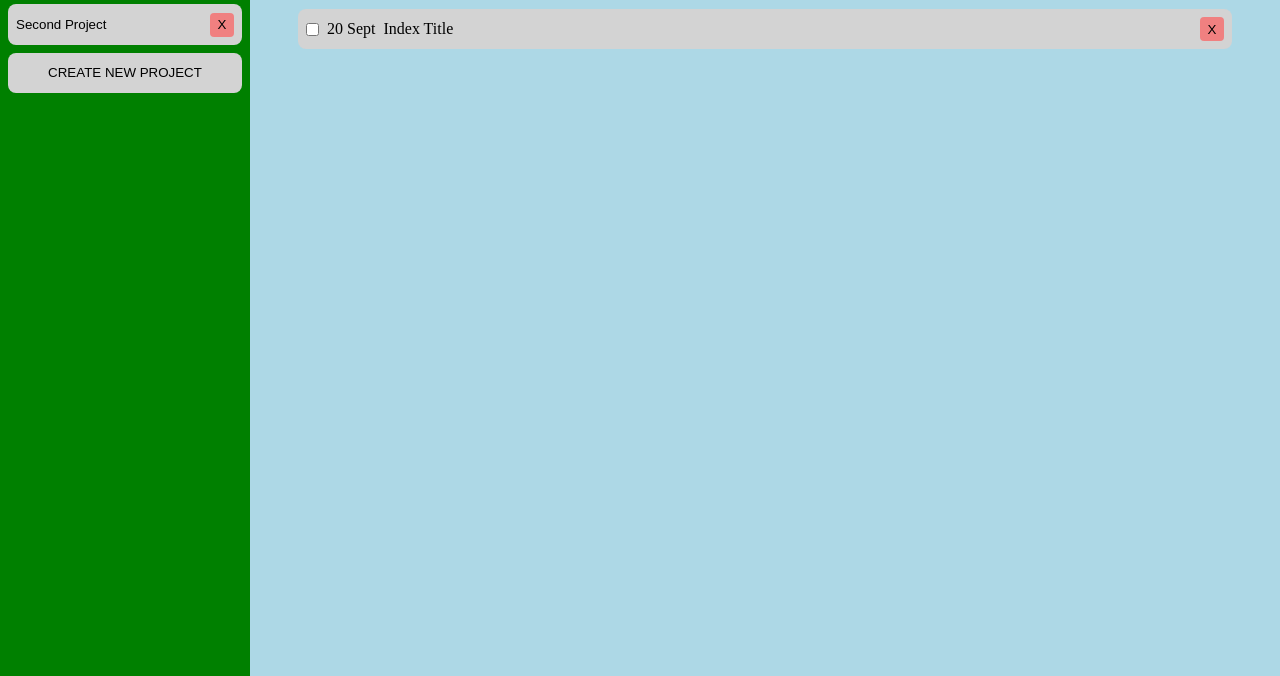
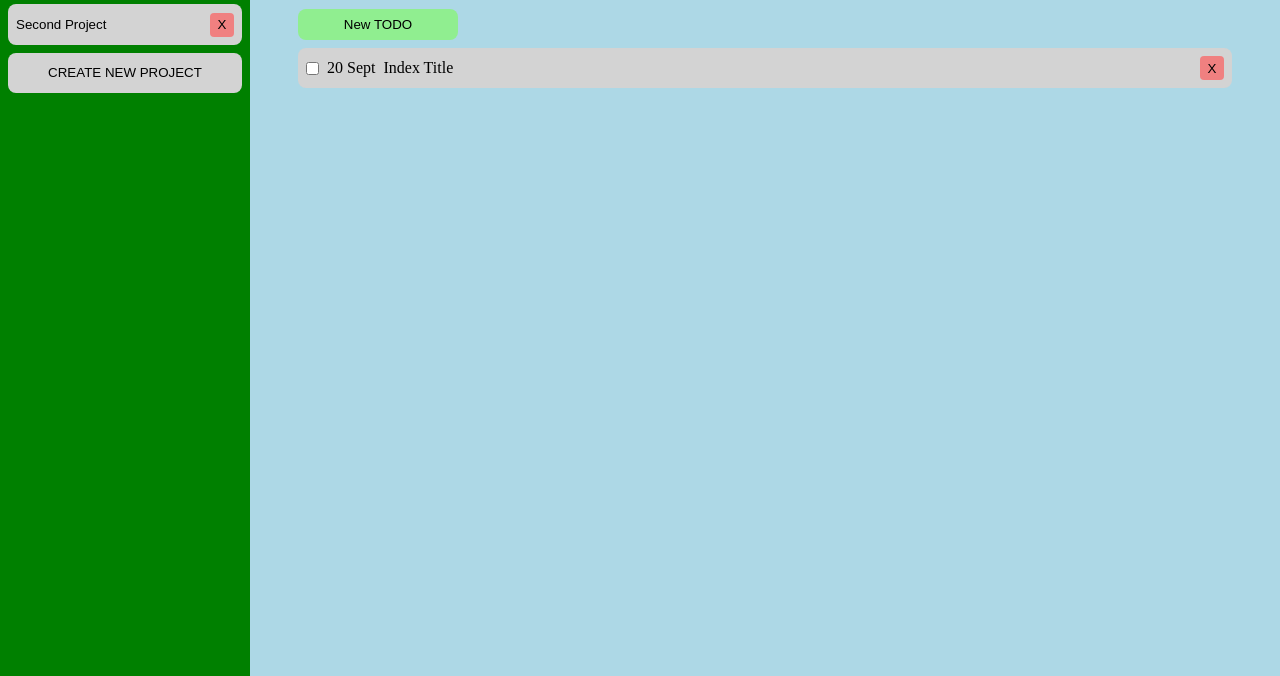
Before and after one commit to A-Shushi/odin-todo, a website built with webpack: page src/template.html in a window 1280 px wide. Shown: the part 124-800 px from the top of the page. Built offline with nearby package versions, Linux system fonts and the light colour scheme.

Commit message:
Create a form to enter new todos to a project

```diff
--- a/src/createTodo.js
+++ b/src/createTodo.js
@@ -1,6 +1,4 @@
-import {projectArray} from "./projectStorage.js";
-
-class Todo {
+export default class Todo {
     constructor(title, description, dueDate, priority) {
         this.title = title;
         this.description = description;
@@ -8,8 +6,3 @@ class Todo {
         this.priority = priority;
     }
 }
-
-export default function (projectIndex, title, description, dueDate, priority) {
-    const newTodo = new Todo(title, description, dueDate, priority)
-    projectArray[projectIndex].appendTodoToProject(newTodo)
-}
--- a/src/display.js
+++ b/src/display.js
@@ -1,4 +1,6 @@
+import createTodo from "./createTodo.js";
 import {projectArray, createProject, deleteProject} from "./projectStorage.js";
+import Todo from "./createTodo.js";
 
 const sidebarProjects = document.querySelector("#project-list")
 const projectContainer = document.querySelector("#project-container")
@@ -75,6 +77,87 @@ function renderProject(project) {
     newProjectHeader.textContent = project.name;
     projectContainer.appendChild(newProjectHeader)
 
+    const newTodoDiv = document.createElement("div")
+
+    const newAddTodoButton = document.createElement("button")
+    newAddTodoButton.id = "new-todo-button"
+    newAddTodoButton.textContent = "New TODO"
+    newAddTodoButton.addEventListener("click", () => {
+        if (newAddTodoButton.className === "close") {
+            todoForm.classList.remove("active");
+            newAddTodoButton.textContent = "New TODO";
+            newAddTodoButton.classList.remove("close");
+        } else {
+            todoForm.className = "active";
+            newAddTodoButton.textContent = "Close";
+            newAddTodoButton.className = "close";
+        }
+    })
+    newTodoDiv.appendChild(newAddTodoButton)
+    projectContainer.appendChild(newTodoDiv)
+
+    const todoForm = document.createElement("form")
+    todoForm.id = "todo-form";
+
+    const titleLabel = document.createElement("label")
+    titleLabel.setAttribute("for", "todo-title")
+    titleLabel.textContent = "Title:"
+    todoForm.appendChild(titleLabel)
+    const titleInput = document.createElement("input")
+    titleInput.type = "text";
+    titleInput.id = "todo-title"
+    titleInput.name = "todo-title"
+    todoForm.appendChild(titleInput)
+
+    const descriptionLabel = document.createElement("label")
+    descriptionLabel.setAttribute("for", "todo-description")
+    descriptionLabel.textContent = "Description:"
+    todoForm.appendChild(descriptionLabel)
+    const descriptionInput = document.createElement("textarea")
+    descriptionInput.id = "todo-description"
+    descriptionInput.name = "todo-description"
+    todoForm.appendChild(descriptionInput)
+
+    const priorityLabel = document.createElement("label")
+    priorityLabel.setAttribute("for", "todo-priority")
+    priorityLabel.textContent = "Priority:"
+    todoForm.appendChild(priorityLabel)
+    const priorityInput = document.createElement("select")
+    priorityInput.id = "todo-priority"
+    priorityInput.name = "todo-priority"
+    const optionLow = document.createElement("option")
+    optionLow.value = "low"
+    optionLow.textContent = "Low"
+    priorityInput.appendChild(optionLow)
+    const optionHigh = document.createElement("option")
+    optionHigh.value = "high"
+    optionHigh.textContent = "High"
+    priorityInput.appendChild(optionHigh)
+    todoForm.appendChild(priorityInput)
+
+    const dateLabel = document.createElement("label");
+    dateLabel.setAttribute("for", "todo-date")
+    dateLabel.textContent = "Date:"
+    todoForm.appendChild(dateLabel)
+    const dateInput = document.createElement("input");
+    dateInput.type = "date"
+    dateInput.id = "todo-date"
+    dateInput.name = "todo-date"
+    todoForm.appendChild(dateInput);
+
+    const submitTodoButton = document.createElement("button");
+    submitTodoButton.type = "button";
+    submitTodoButton.textContent = "Add TODO"
+    submitTodoButton.addEventListener("click", () => {
+        const newTodo = new Todo(titleInput.value, descriptionInput.value, dateInput.value, priorityInput.value)
+        project.appendTodoToProject(newTodo)
+        renderProject(project)
+    })
+    todoForm.appendChild(submitTodoButton)
+
+    projectContainer.appendChild(todoForm)
+
+
     const newUnorderedList = document.createElement("ul")
     newUnorderedList.id = "todo-list";
     projectContainer.appendChild(newUnorderedList);
@@ -90,8 +173,10 @@ function renderProject(project) {
         newCheckbox.addEventListener('change', function () {
             if (this.checked) {
                 console.log(`${project.todoArray[i].title} is checked`);
+                newListItem.classList.add("checked-todo")
             } else {
                 console.log(`${project.todoArray[i].title} is unchecked`);
+                newListItem.classList.remove("checked-todo")
             }
         });
         newListItem.appendChild(newCheckbox);
--- a/src/index.js
+++ b/src/index.js
@@ -1,5 +1,5 @@
 import "./styles.css"
-import createTodo from "./createTodo.js";
+import Todo from "./createTodo.js";
 import * as projectStorage from "./projectStorage.js";
 import * as display from "./display.js"
 import {projectArray} from "./projectStorage.js";
@@ -10,9 +10,10 @@ projectStorage.createProject("New Project")
 projectStorage.createProject("Second Project")
 
 // Create new note and append to storage
-createTodo(0, "Index Title", "Description", "20 Sept", "Priority")
-createTodo(1, "First Title", "Description", "21 Sept", "Priority")
-createTodo(2, "First Title", "Description", "22 Sept", "Priority")
+
+projectStorage.projectArray[0].appendTodoToProject(new Todo("Index Title", "Description", "20 Sept", "Priority"))
+projectStorage.projectArray[1].appendTodoToProject(new Todo("First Title", "Description", "21 Sept", "Priority"))
+projectStorage.projectArray[2].appendTodoToProject(new Todo("First Title", "Description", "22 Sept", "Priority"))
 
 console.log(projectStorage.projectArray)
 console.log(projectStorage.projectArray[0].todoArray)
--- a/src/projectStorage.js
+++ b/src/projectStorage.js
@@ -10,7 +10,7 @@ Project.prototype.appendTodoToProject = function (todo) {
 }
 
 Project.prototype.deleteTodoInProject = function (todoIndex) {
-    this.todoArray.splice(todoIndex);
+    this.todoArray.splice(todoIndex, 1);
 }
 
 const projectArray = [];
--- a/src/styles.css
+++ b/src/styles.css
@@ -89,7 +89,33 @@ li {
     flex-direction: column;
     background-color: lightblue;
     padding: 3rem;
-    gap: 3rem;
+}
+
+#project-container > h1 {
+    margin-bottom: 3rem;
+}
+
+#new-todo-button {
+    width: 10rem;
+    padding: 0.5rem 1rem;
+    border-radius: 8px;
+    border: none;
+    margin-bottom: 0.5rem;
+    background-color: lightgreen;
+}
+
+#new-todo-button.close {
+    background-color: lightcoral;
+}
+
+#todo-form {
+    display: none;
+}
+
+#todo-form.active {
+    display: flex;
+    flex-direction: column;
+    margin-bottom: 0.5rem;
 }
 
 #todo-list {
@@ -114,3 +140,7 @@ li {
 .todo-item {
     flex: 1;
 }
+
+.checked-todo {
+    text-decoration: line-through;
+}
```
